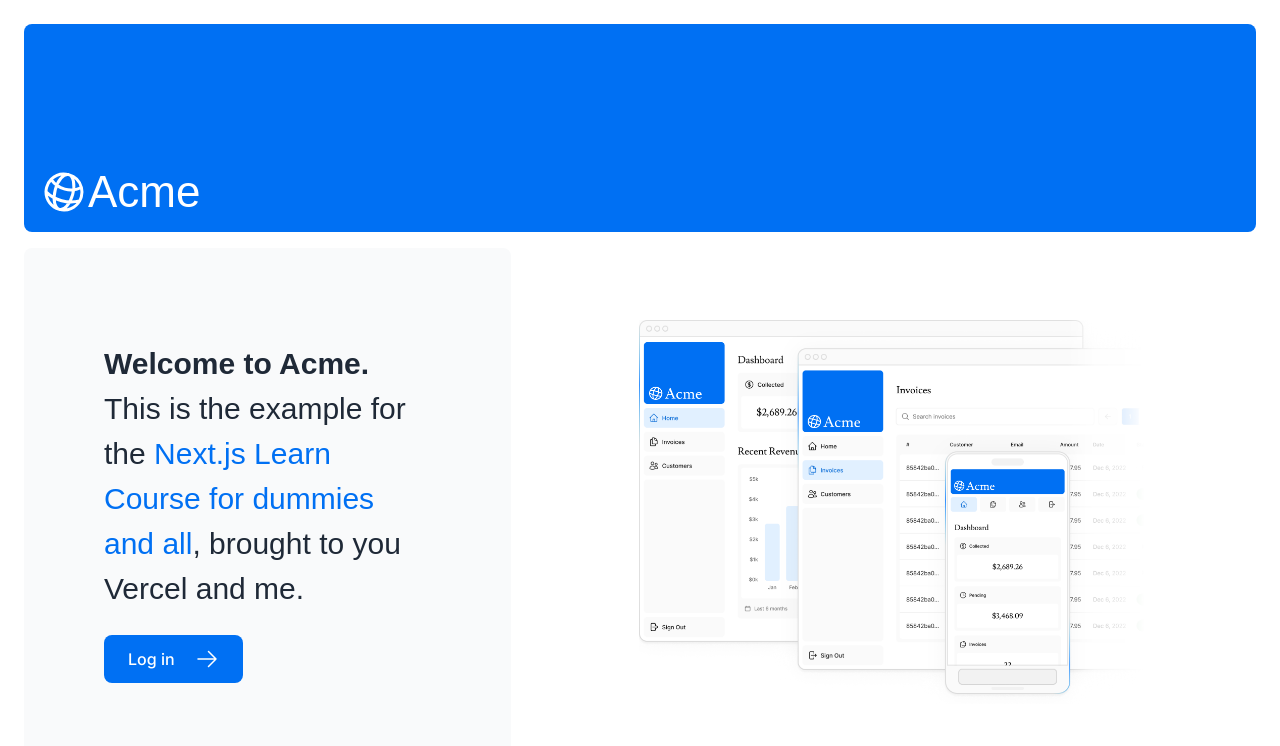
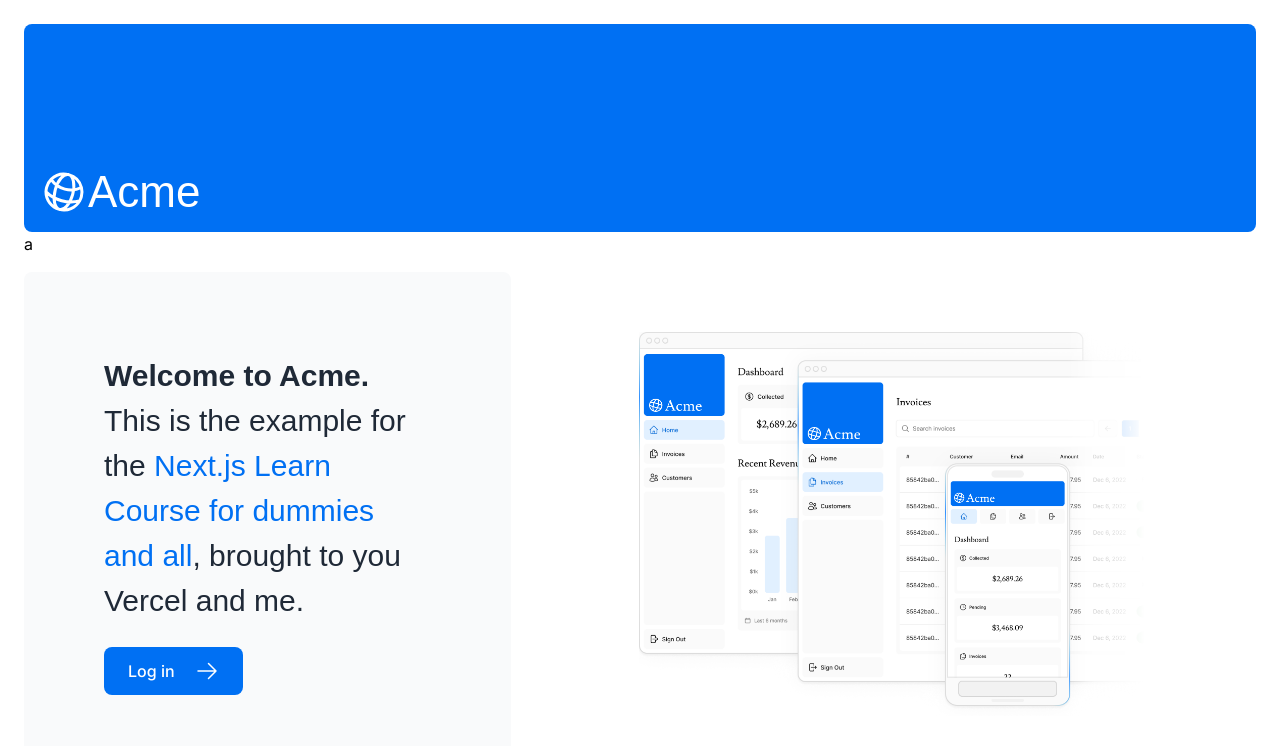
Before and after one commit to louisva-code/nextjs-dashboard, a Next.js app: page / in a window 1280 px wide. Shown: the top 746 px of the page. Built offline with nearby package versions, Linux system fonts and the light colour scheme; a web font is replaced by a local one.

Commit message:
Add 'a' div to page component

```diff
--- a/app/page.tsx
+++ b/app/page.tsx
@@ -10,6 +10,7 @@ export default function Page() {
       <div className="flex h-20 shrink-0 items-end rounded-lg bg-blue-500 p-4 md:h-52">
         <AcmeLogo />
       </div>
+      <div>a</div>
       <div className="mt-4 flex grow flex-col gap-4 md:flex-row">
         <div className="flex flex-col justify-center gap-6 rounded-lg bg-gray-50 px-6 py-10 md:w-2/5 md:px-20">
           <p
```
